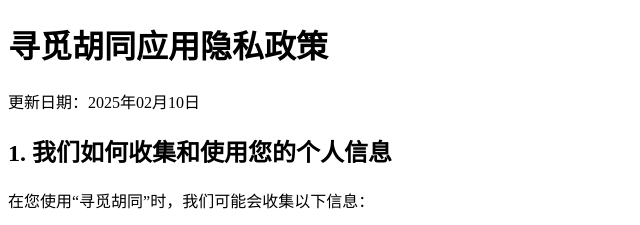
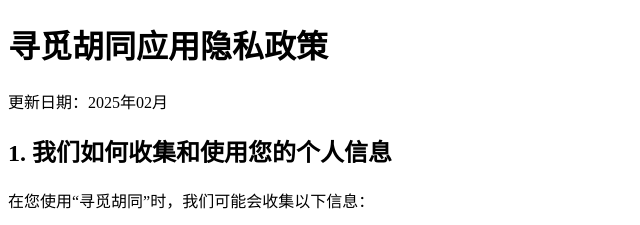
Before and after one commit to janeJam/GaodeiMap_privacy, a plain HTML site: page index.html in a window 1280 px wide. Shown: the top 225 px of the page, 0-640 px from the left. Drawn offline with Linux system fonts and the light colour scheme.

Commit message:
Update index.html

```diff
--- a/index.html
+++ b/index.html
@@ -6,7 +6,7 @@
 </head>
 <body>
     <h1>寻觅胡同应用隐私政策</h1>
-    <p>更新日期：2025年02月10日</p>
+    <p>更新日期：2025年02月</p>
 
     <!-- 应用自身隐私条款 -->
     <h2>1. 我们如何收集和使用您的个人信息</h2>
```
